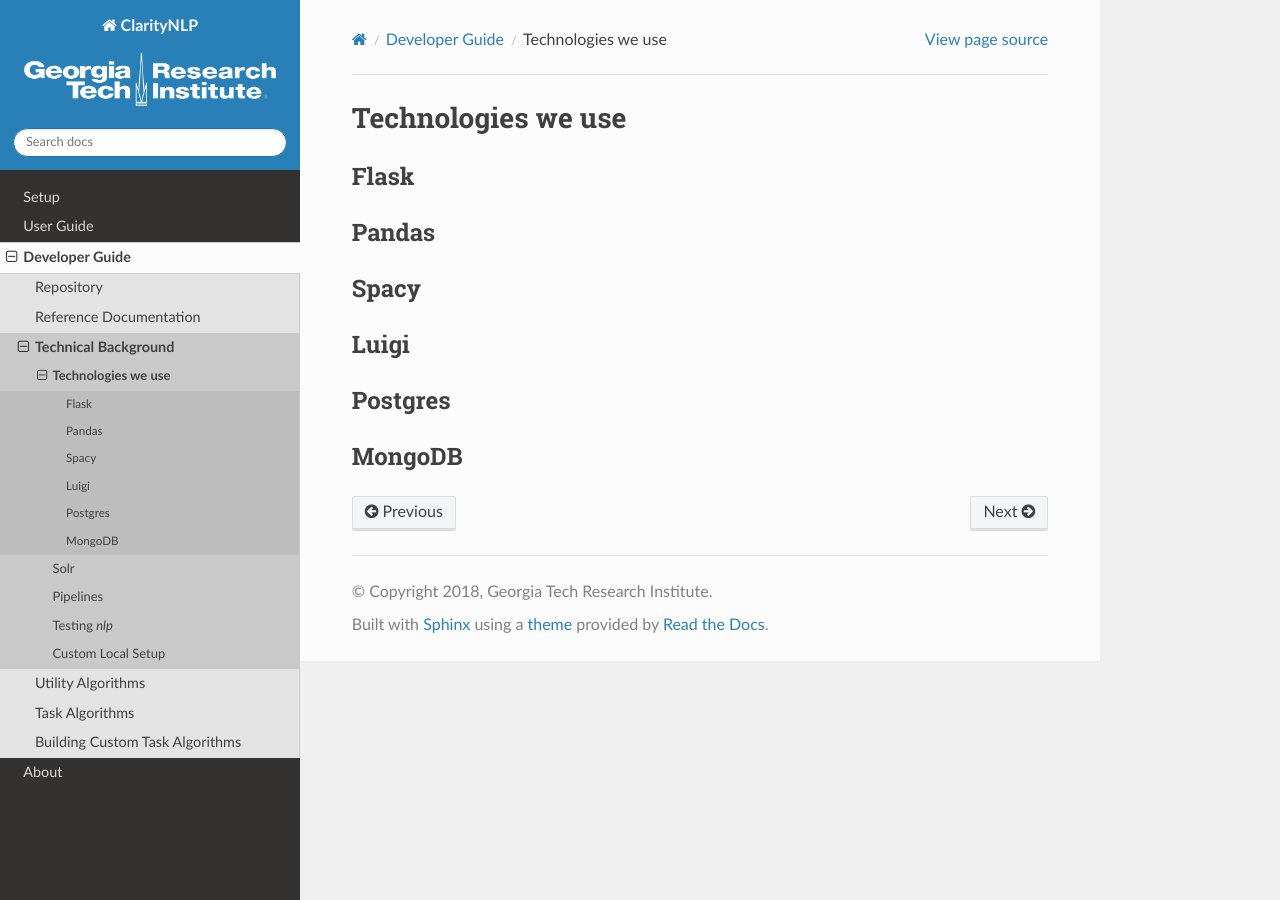
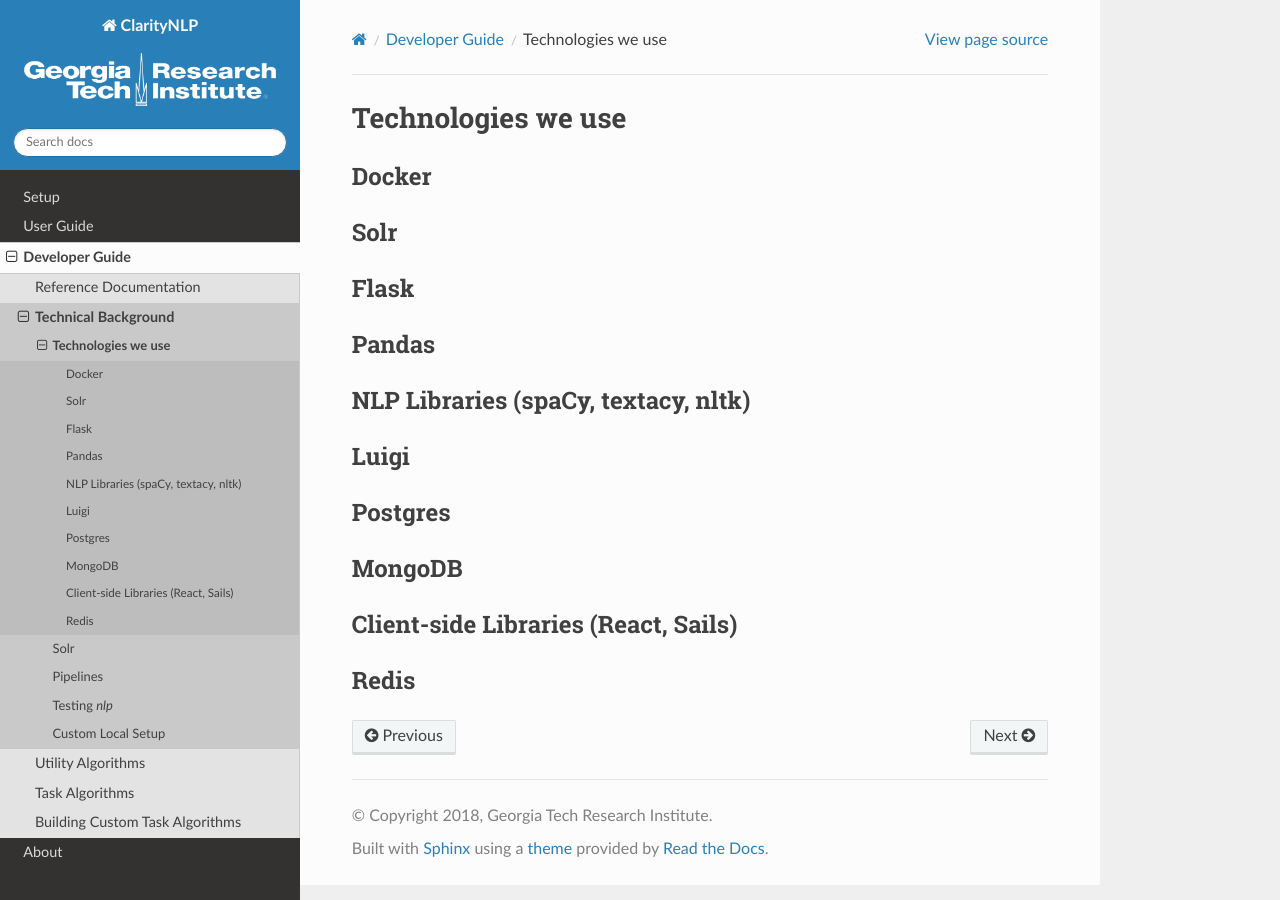
Before and after one commit to ClarityNLP/ClarityNLP, a Sphinx documentation site: the page built from docs/developer_guide/technical_background/technologies.md, in a window 1280 px wide. Built offline with Sphinx 7.4.7 and the Read the Docs theme 2.0.0, drawn with Linux system fonts in a browser that asks for light colours; pages that are not in the unit, such as notebooks, are missing from menus.

Commit message:
more tweaks to developer guid

```diff
--- a/docs/developer_guide/technical_background/technologies.md
+++ b/docs/developer_guide/technical_background/technologies.md
@@ -1,13 +1,22 @@
 ## Technologies we use
+
+
+### Docker
+
+### Solr
 
 ### Flask
 
 ### Pandas
 
-### Spacy
+### NLP Libraries (spaCy, textacy, nltk)
 
 ### Luigi
 
 ### Postgres
 
 ### MongoDB
+
+### Client-side Libraries (React, Sails)
+
+### Redis
```
Also changed, not shown: docs/developer_guide/index.rst (+9 -6 lines), docs/developer_guide/clarity_simple.png (added).
